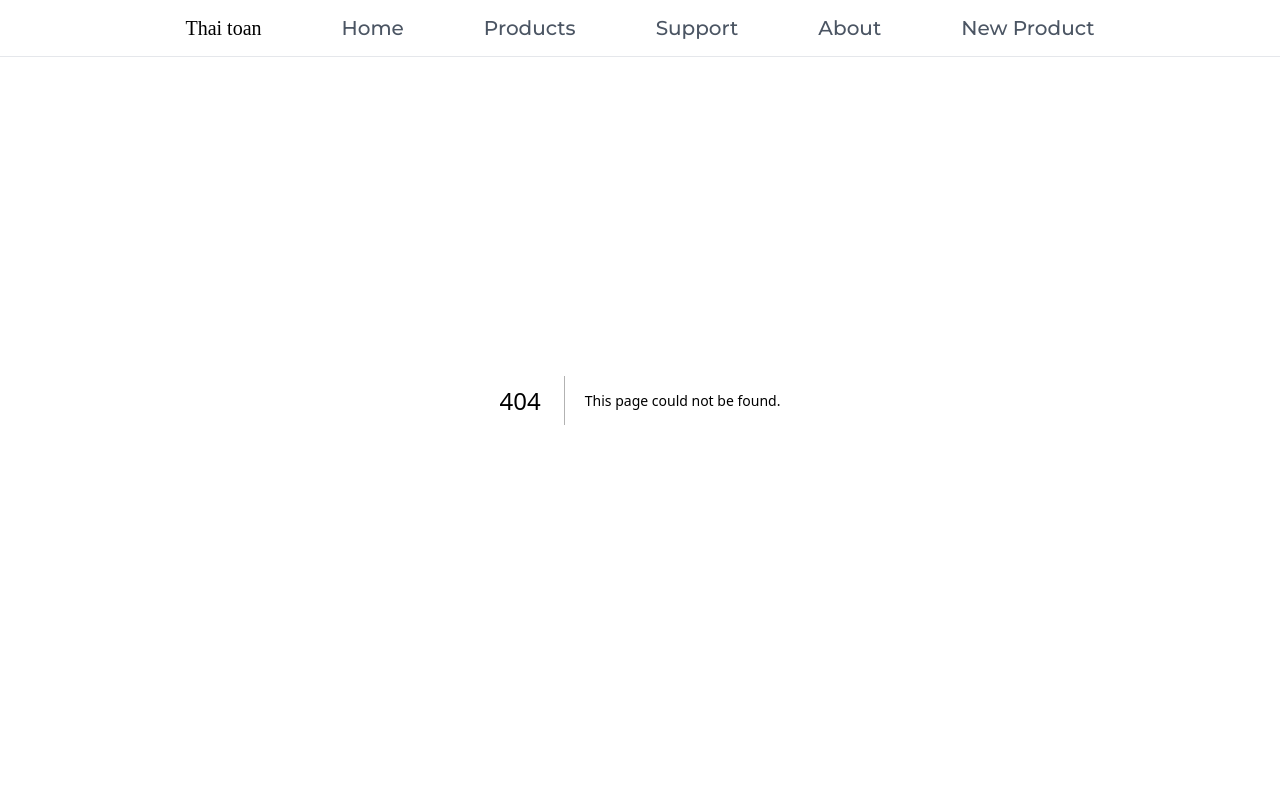
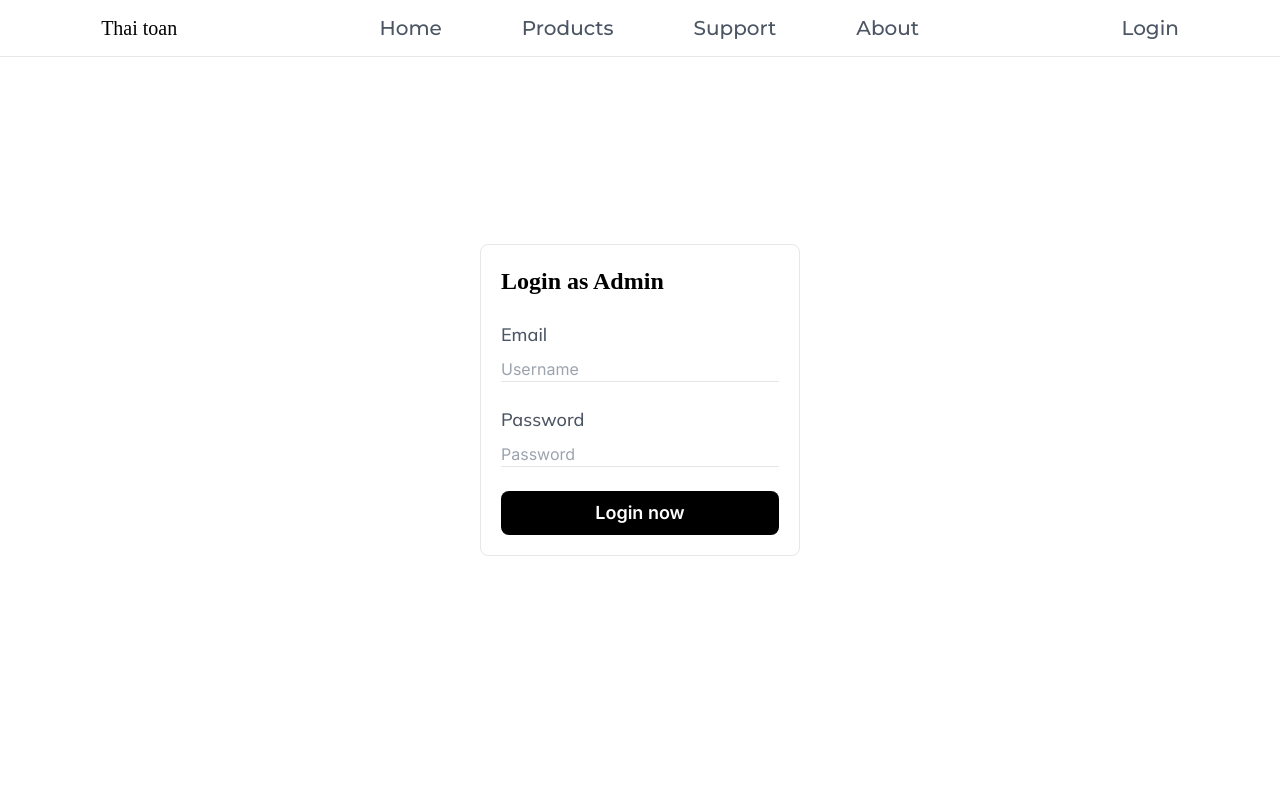
Before and after one commit to tona3922/canthaitoan, a Next.js app: page /pages/auth in a window 1280 px wide. Before the commit this address had no page. Shown: the top 800 px of the page. Built offline with nearby package versions, Linux system fonts and the light colour scheme; a web font is replaced by a local one.

Commit message:
feat: add middleware and auth

```diff
--- a/package.json
+++ b/package.json
@@ -18,7 +18,7 @@
     "framer-motion": "^11.3.28",
     "imagekit": "^5.2.0",
     "imagekitio-next": "^1.0.0",
-    "imagekitio-react": "^4.2.0",
+    "js-cookie": "^3.0.5",
     "next": "14.2.5",
     "react": "^18",
     "react-dom": "^18",
@@ -26,6 +26,7 @@
     "swiper": "^11.1.10"
   },
   "devDependencies": {
+    "@types/js-cookie": "^3.0.6",
     "@types/node": "^20",
     "@types/react": "^18",
     "@types/react-dom": "^18",
--- a/src/app/globals.css
+++ b/src/app/globals.css
@@ -19,3 +19,6 @@ input::-webkit-inner-spin-button {
 input[type="number"] {
   -moz-appearance: textfield;
 }
+.ant-spin {
+  color: white;
+}
--- /dev/null
+++ b/src/app/lib/session.ts
@@ -0,0 +1,20 @@
+import Cookies from "js-cookie";
+
+export const createSession = () => {
+  // const expiresAt = new Date(Date.now() + 7 * 24 * 60 * 60 * 1000);
+  // const session = localStorage.getItem("accessToken");
+  const session = "Xe7@95PuFP_eytoly.0909!";
+  console.log("create session: ", session);
+  if (session) {
+    Cookies.set("session", session, {
+      expires: 7,
+    });
+    console.log(Cookies.get());
+    console.log("ashjkhaskjdhjkas");
+  }
+};
+
+export const deleteSession = () => {
+  Cookies.remove("session");
+  localStorage.clear();
+};
--- a/src/app/pages/about/page.tsx
+++ b/src/app/pages/about/page.tsx
@@ -7,7 +7,7 @@ const divVariants: Variants = {
   offscreen: { y: 60 },
   onscreen: { y: 0, transition: { type: "spring", duration: 1.5 } },
 };
-const About = () => {
+export default function Page() {
   const query = "CÔNG+TY+TNHH+CÂN+ĐIỆN+TỬ+THÁI+TOÀN/";
   const mapData = `https://maps.google.com/maps?q=${query}&t=&z=15&ie=UTF8&iwloc=&output=embed&z=18`;
   return (
@@ -55,6 +55,4 @@ const About = () => {
       </div>
     </main>
   );
-};
-
-export default About;
+}
--- /dev/null
+++ b/src/app/pages/auth/page.tsx
@@ -0,0 +1,95 @@
+"use client";
+import { createSession } from "@/app/lib/session";
+import { LoadingOutlined } from "@ant-design/icons";
+import { Spin } from "antd";
+import { useRouter } from "next/navigation";
+import { useState } from "react";
+
+export default function Page() {
+  const [email, setEmail] = useState("");
+  const [password, setPassword] = useState("");
+  const [isLoading, setIsLoading] = useState(false);
+  const router = useRouter();
+  const handleSubmit = async (e: any) => {
+    e.preventDefault();
+    const data = {
+      email: email,
+      password: password,
+      username: "admin123",
+    };
+    setIsLoading(true);
+    createSession();
+    try {
+      console.log(data);
+      const response = await fetch("http://localhost:3001/user/login", {
+        method: "POST",
+        body: JSON.stringify(data),
+        headers: {
+          "Content-Type": "application/json",
+        },
+      });
+      if (response.ok) {
+        setIsLoading(false);
+        console.log(response);
+        const data = await response.json();
+        localStorage.setItem("accessToken", data.accessToken);
+        createSession();
+        router.push("/");
+        return;
+      } else {
+        setIsLoading(false);
+        console.log(response);
+        throw new Error("Failed post data");
+        // Handle error
+      }
+    } catch (error) {
+      setIsLoading(false);
+      console.log(error);
+      throw new Error("Failed to login");
+    }
+  };
+  return (
+    <div className="h-screen flex justify-center items-center">
+      <form
+        className="flex flex-col gap-6 border rounded-lg p-5 w-1/4"
+        onSubmit={handleSubmit}
+      >
+        <h1 className="text-2xl font-customTitle font-bold">Login as Admin</h1>
+        <div className="flex flex-col gap-2">
+          <label
+            htmlFor=""
+            className="font-customDetail font-medium text-lg text-gray-600"
+          >
+            Email
+          </label>
+          <input
+            type="email"
+            placeholder="Username"
+            className="outline-none border-b"
+            onChange={(e) => setEmail(e.target.value)}
+          />
+        </div>
+        <div className="flex flex-col gap-2">
+          <label
+            htmlFor=""
+            className="font-customDetail font-medium text-lg text-gray-600"
+          >
+            Password
+          </label>
+          <input
+            type="password"
+            placeholder="Password"
+            className="outline-none border-b"
+            onChange={(e) => setPassword(e.target.value)}
+          />
+        </div>
+        <button
+          className="bg-black text-white text-lg font-semibold py-2 rounded-lg flex gap-4 justify-center items-center"
+          type="submit"
+        >
+          Login now {isLoading && <Spin indicator={<LoadingOutlined spin />} />}
+        </button>
+      </form>
+    </div>
+  );
+}
--- a/src/app/pages/newproduct/page.tsx
+++ b/src/app/pages/newproduct/page.tsx
@@ -1,18 +1,17 @@
 "use client";
-import React, { useState } from "react";
+import React, { useEffect, useState } from "react";
 import { ImageKitProvider, IKUpload, IKImage } from "imagekitio-next";
 import { Select } from "antd";
 import { NavbarLayer, TSelectData } from "@/asset/NavbarLayer";
 import { authenticator } from "./hooks/useAuthentication";
 const publicKey = process.env.NEXT_PUBLIC_IMAGEKIT_PUBLIC_KEY;
 const urlEndpoint = process.env.NEXT_PUBLIC_IMAGEKIT_ENDPOINT;
-const token =
-  "eyJhbGciOiJIUzI1NiIsInR5cCI6IkpXVCJ9.eyJ1c2VyIjp7InVzZXJuYW1lIjoiYWRtaW4xMjMiLCJlbWFpbCI6InZvdGhhaXRvYW4xMkBnbWFpbC5jb20iLCJpZCI6IjY3MjUxMmNmZWFjM2ZiYzNiMzA2YTVlMSJ9LCJpYXQiOjE3MzA4MjgwNzEsImV4cCI6MTczMDkxNDQ3MX0.RPm9oFnUH1tbkAoTEw6ezOkFVXqhSncLPsgrTMWrWvc";
+const token = localStorage.getItem("accessToken");
 type TNote = {
   noteName: string;
   noteDescription: string;
 };
-const Home = () => {
+export default function Page() {
   const [fetchData, setFetchData] = useState<any>([]);
   const data = NavbarLayer;
   const [note, setNote] = useState<TNote[]>([
@@ -237,6 +236,4 @@ const Home = () => {
         })}
     </div>
   );
-};
-
-export default Home;
+}
--- a/src/app/pages/products/page.tsx
+++ b/src/app/pages/products/page.tsx
@@ -3,7 +3,7 @@ import Item from "@/components/Item";
 import React, { Fragment, useState } from "react";
 import Filter from "./components/Filter";
 
-const Products = () => {
+export default function Page() {
   // useEffect(() => {
   //   const getAllProducts = async () => {
   //     try {
@@ -55,6 +55,4 @@ const Products = () => {
       <button>More</button>
     </div>
   );
-};
-
-export default Products;
+}
--- a/src/app/pages/support/page.tsx
+++ b/src/app/pages/support/page.tsx
@@ -3,7 +3,7 @@ import React, { useRef } from "react";
 import { notification } from "antd";
 import emailjs from "@emailjs/browser";
 
-const Support = () => {
+export default function Page() {
   const form = useRef();
   const [api, contextHolder] = notification.useNotification();
 
@@ -125,6 +125,4 @@ const Support = () => {
       </div>
     </div>
   );
-};
-
-export default Support;
+}
--- a/src/components/Navbar.tsx
+++ b/src/components/Navbar.tsx
@@ -1,16 +1,20 @@
 "use client";
-import React, { useState } from "react";
+import React, { useEffect, useState } from "react";
 import Link from "next/link";
 import Image from "next/image";
 import rightArrow from "@/asset/right-arrow.png";
 import { NavbarLayer } from "@/asset/NavbarLayer";
+import Cookies from "js-cookie";
+import { deleteSession } from "@/app/lib/session";
 
 const Navbar = () => {
   const [open, setOpen] = useState(false);
   const data = NavbarLayer;
+  const [cookie, setCookie] = useState(Cookies.get("session"));
+  useEffect(() => {}, [cookie]);
   return (
     <div className="flex z-10 justify-center">
-      <div className="flex flex-row justify-center gap-20 w-full items-center fixed py-1 bg-white z-10 border-b">
+      <div className="flex flex-row justify-around w-full items-center fixed py-1 bg-white z-10 border-b">
         <Link
           href="/"
           className="flex flex-row text-xl font-customTitle items-center justify-center gap-2"
@@ -25,6 +29,7 @@ const Navbar = () => {
             priority
           /> */}
         </Link>
+        <div className="flex flex-row justify-center gap-20">
           <button>
             <Link
               href="/"
@@ -116,6 +121,7 @@ const Navbar = () => {
               About
             </Link>
           </button>
+          {cookie !== undefined && (
             <button>
               <Link
                 href="/pages/newproduct"
@@ -124,6 +130,33 @@ const Navbar = () => {
                 New Product
               </Link>
             </button>
+          )}
+        </div>
+        {cookie !== undefined ? (
+          <button
+            className=""
+            onClick={() => {
+              deleteSession();
+              setCookie(undefined);
+            }}
+          >
+            <Link
+              href="/pages/auth"
+              className="font-medium font-customCardTitle text-gray-600 text-xl hover:text-sky-600"
+            >
+              Log out
+            </Link>
+          </button>
+        ) : (
+          <button className="">
+            <Link
+              href="/pages/auth"
+              className="font-medium font-customCardTitle text-gray-600 text-xl hover:text-sky-600"
+            >
+              Login
+            </Link>
+          </button>
+        )}
       </div>
     </div>
   );
```
Also changed, not shown: src/middleware.ts (added, +33 -0 lines), 1 other file (tests, documents, lock files or other folders). Lines whose indentation alone changed are shown as unchanged.
